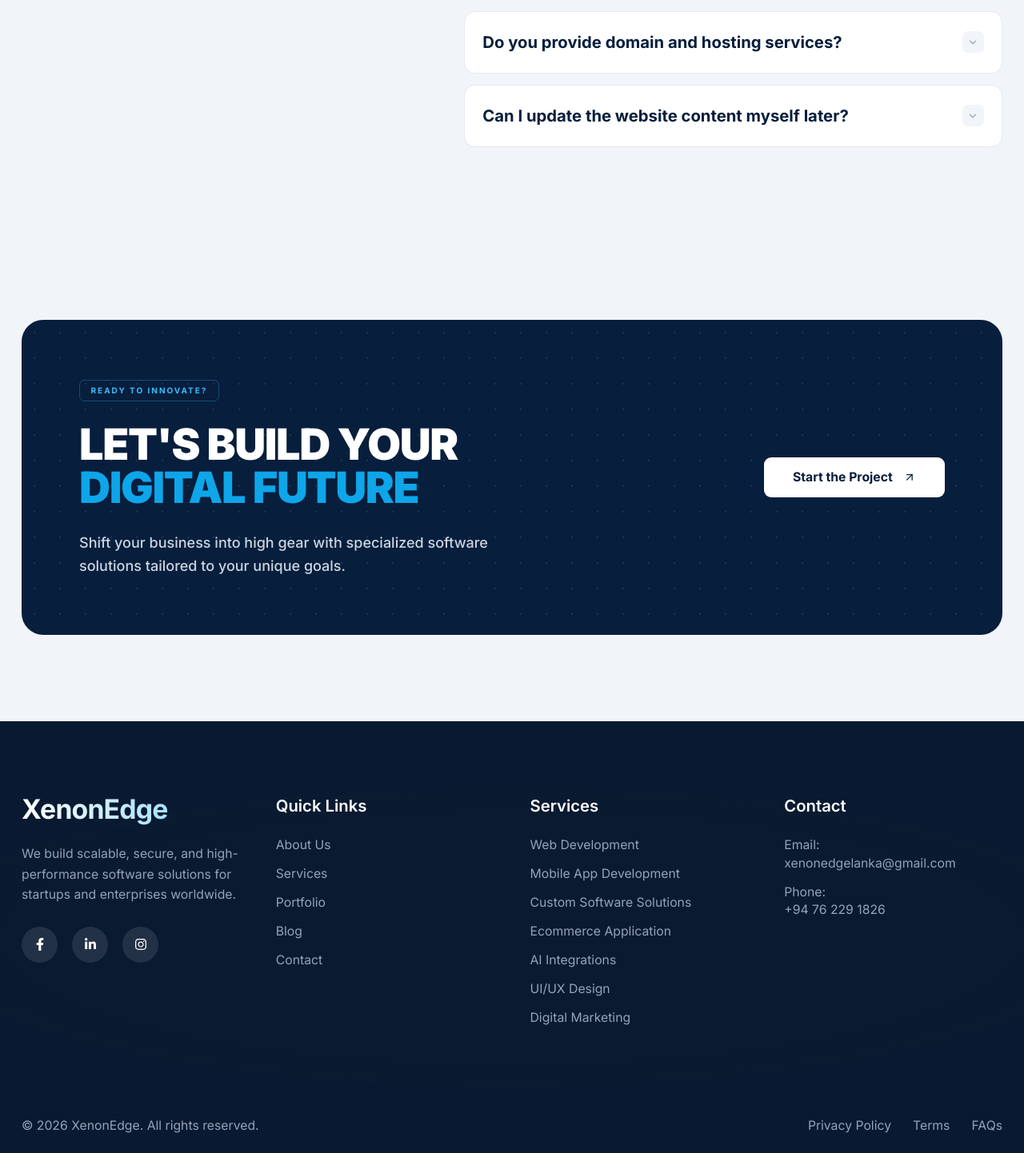
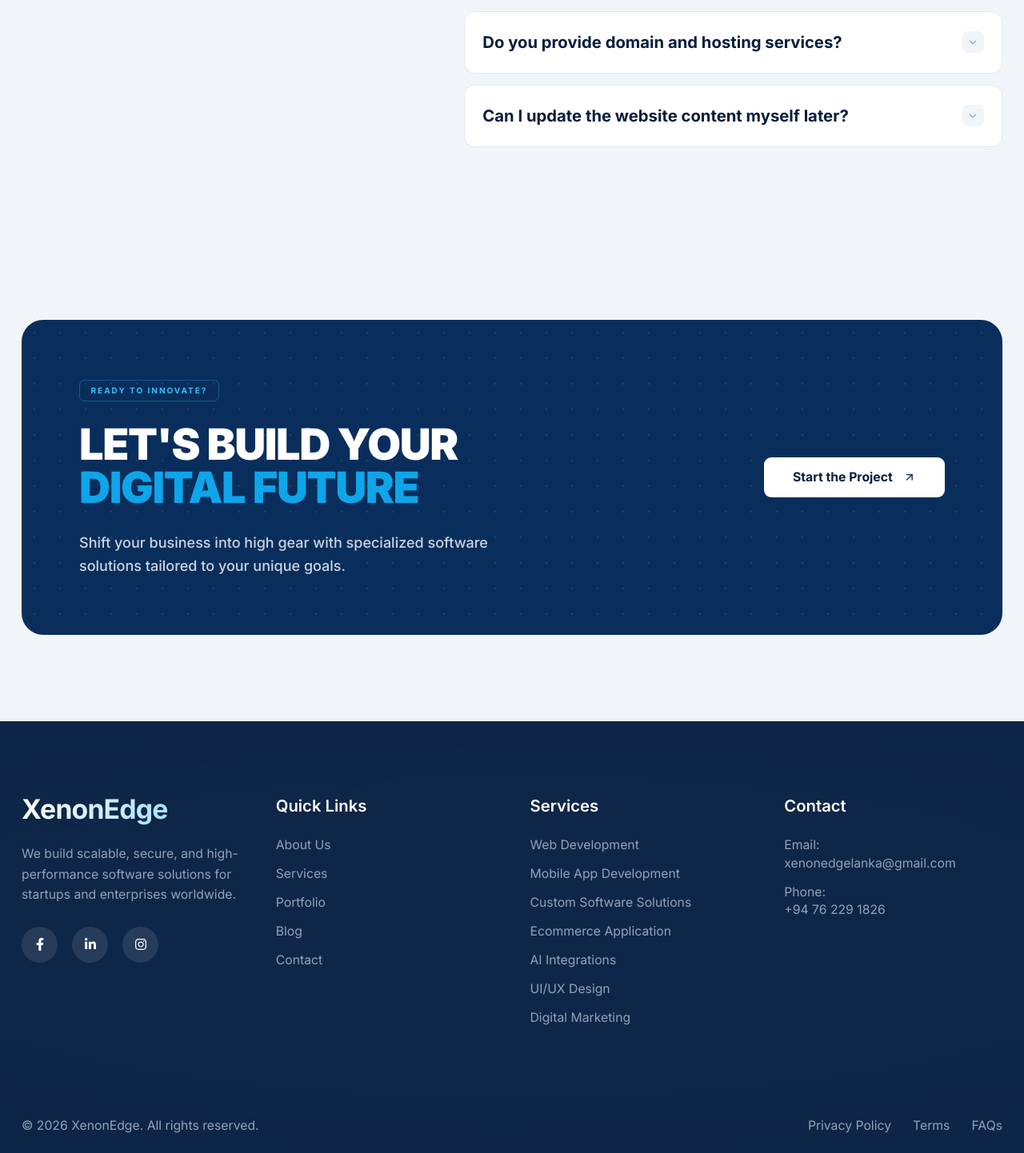
Before and after one commit to xenonedgelanka/xenonedge-website, a Next.js app in the folder frontend/: page / in a window 1280 px wide. Shown: the part 7031-8473 px from the top of the page at 80% size. Built offline with nearby package versions, Linux system fonts and the light colour scheme.

Commit message:
Enhance Navbar glassmorphism and update Footer/CTA colors

```diff
--- a/frontend/src/components/CTA.tsx
+++ b/frontend/src/components/CTA.tsx
@@ -11,7 +11,7 @@ export default function CTA() {
         whileInView={{ opacity: 1, y: 0 }}
         viewport={{ once: true }}
         transition={{ duration: 0.6 }}
-        className="relative mx-auto max-w-6xl overflow-hidden rounded-3xl bg-[#071E3D] p-8 md:p-16"
+        className="relative mx-auto max-w-6xl overflow-hidden rounded-3xl bg-[#0a2e5c] p-8 md:p-16"
       >
         {/* Simple Technical Background */}
         <div className="absolute inset-0 pointer-events-none">
--- a/frontend/src/components/Footer.tsx
+++ b/frontend/src/components/Footer.tsx
@@ -6,7 +6,7 @@ export default function Footer() {
   return (
     <footer className="relative overflow-hidden">
       {/* Background */}
-      <div className="absolute inset-0 bg-[#0a1b33]" />
+      <div className="absolute inset-0 bg-[#0f294d]" />
       <div className="absolute inset-0 opacity-20">
         <Image
           src="/images/footer-pattern.svg"
--- a/frontend/src/components/Navbar.tsx
+++ b/frontend/src/components/Navbar.tsx
@@ -49,7 +49,7 @@ export default function Navbar() {
                 if (hero) {
                     const heroRect = hero.getBoundingClientRect()
                     // Navbar is 64px high. Only stay dark if Hero covers the entire navbar.
-                    if (heroRect.bottom >= 64) {
+                    if (heroRect.bottom >= 56) {
                         isOverDarkSection = true
                     }
                 }
@@ -80,7 +80,7 @@ export default function Navbar() {
 
     if (scrolled) {
         if (isHeaderLight) {
-            headerClass = 'bg-white border-b border-slate-200 text-slate-900'
+            headerClass = 'bg-white/60 backdrop-blur-2xl backdrop-saturate-[180%] border-b border-white/20 shadow-sm text-slate-900'
         } else {
             headerClass = 'bg-slate-950/40 backdrop-blur-xl backdrop-saturate-150 border-b border-white/10 text-white'
         }
@@ -88,7 +88,7 @@ export default function Navbar() {
 
     return (
         <header className={`fixed top-0 left-0 w-full z-50 transition-all duration-200 ${headerClass}`}>
-            <div className="container flex items-center justify-between h-16">
+            <div className="container flex items-center justify-between h-14">
                 <Link href="/" className="font-bold text-2xl md:text-3xl tracking-tight">
                     XenonEdge
                 </Link>
@@ -104,7 +104,7 @@ export default function Navbar() {
                             </div>
                         </summary>
                         <div className={`absolute right-4 left-4 mt-4 flex flex-col space-y-1 rounded-xl p-4 border shadow-xl transition-all duration-200 max-h-[80vh] overflow-y-auto ${isHeaderLight
-                            ? 'bg-white border-slate-200 text-slate-900'
+                            ? 'bg-white/60 backdrop-blur-2xl backdrop-saturate-[180%] border-white/20 shadow-2xl text-slate-900'
                             : 'bg-[#0a2444]/60 backdrop-blur-xl border-white/20 text-white'
                             }`}>
                             {links.map((link) => (
@@ -151,8 +151,8 @@ export default function Navbar() {
                                     {link.children && (
                                         <div className="absolute top-full left-1/2 -translate-x-1/2 pt-2 invisible opacity-0 translate-y-2 group-hover:visible group-hover:opacity-100 group-hover:translate-y-0 transition-all duration-300 min-w-[220px]">
                                             <div className={`rounded-xl overflow-hidden border p-2 flex flex-col transition-colors duration-200 ${isHeaderLight
-                                                ? 'bg-white border-slate-200'
-                                                : 'bg-[#0a2444]/60 backdrop-blur-xl border-white/10'
+                                                ? 'bg-white/95 backdrop-blur-3xl backdrop-saturate-[200%] border-white/60 shadow-2xl'
+                                                : 'bg-[#0a2444]/95 backdrop-blur-2xl border-white/20 shadow-xl'
                                                 }`}>
                                                 {link.children.map((child) => (
                                                     <Link
```
